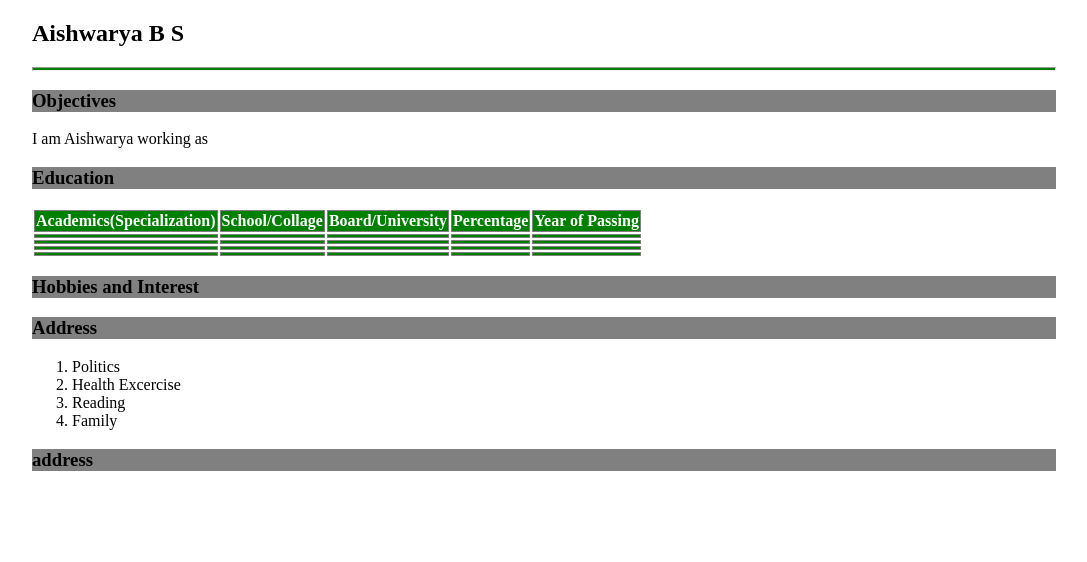
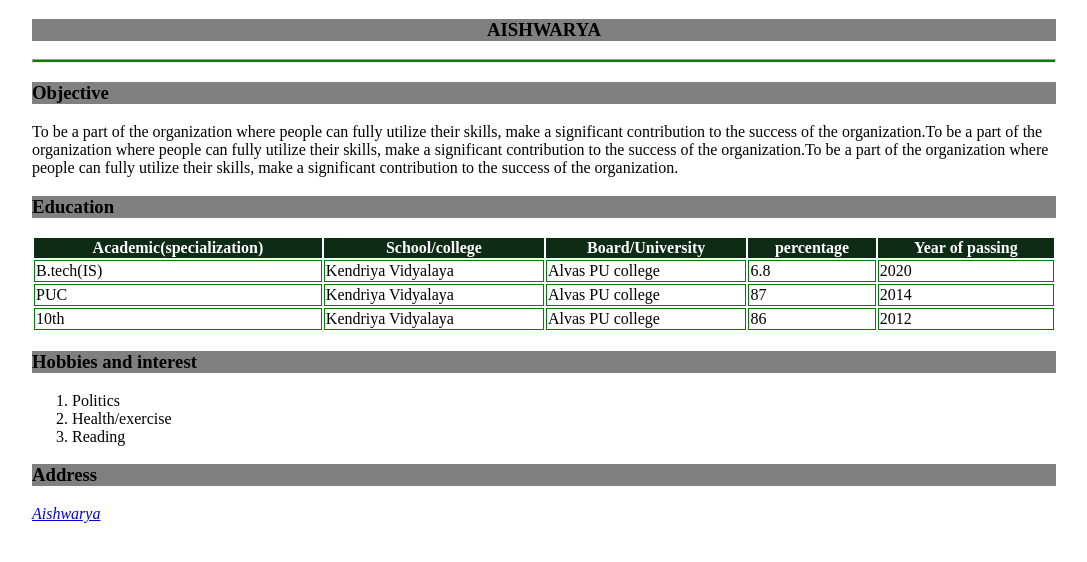
Before and after one commit to aish2028/profile, a plain HTML site: page index.html in a window 1280 px wide. Shown: the whole page, without its empty margins (96-1183 px from the left). Drawn offline with Linux system fonts and the light colour scheme.

Commit message:
profile-initial version

```diff
--- a/css/main.css
+++ b/css/main.css
@@ -2,25 +2,32 @@ body{
     width:80%;
     margin:auto;
 }
+
 #pname{
-    text-align: centre;
+    text-align: center
 }
+
 hr{
     height: 2px;
     background-color:green;
+
 }
 h3{
-    width: 100%;
-    background-color: grey;
+    background-color: gray;
+    width:100%;
 }
 table{
-    widows: 100%;
+    width:100%;
+}
+table,th,td{
+    border-bottom: 1px solid gray<
+}
+table th{
+    background-color: rgb(13, 43, 21);
+    color: white;
+
 
 }
-table th{
-    background-color: green;
-    color: white;
+table td{
+    border:1px solid green
 }
-table th,td{
-    border:1px solid grey;
-}
--- a/index.html
+++ b/index.html
@@ -4,65 +4,63 @@
     <meta charset="UTF-8">
     <meta name="viewport" content="width=device-width, initial-scale=1.0">
     <meta http-equiv="X-UA-Compatible" content="ie=edge">
-    <link rel="stylesheet" href="css/main.css">
-    <title>Aishwarya-Profile</title>
+
+    <title>AISHWARYA-Profile</title>
+    <link rel="stylesheet" type="text/css" href="css/main.css" />
 </head>
 <body>
-
-    <h2 id="pname">Aishwarya B S</h2>
+    <H3 id="pname">AISHWARYA</H3>
     <hr>
-    <h3>Objectives</h3>
-
-    I am Aishwarya working as
+    <h3>Objective</h3>
+    <p >To be a part of the organization where people can fully utilize
+        their skills, make a significant contribution to the success of the
+        organization.To be a part of the organization where people can fully
+         utilize their skills, make a significant contribution to the success
+          of the organization.To be a part of the organization where people
+           can fully utilize their skills, make a significant contribution to
+            the success of the organization.</p>
     <h3>Education</h3>
-    <table><tr>
-        <th>Academics(Specialization)</th>
-        <th>School/Collage</th>
+    <table>
+        <tr>
+            <th>Academic(specialization)</th>
+            <th>School/college</th>
             <th>Board/University</th>
-        <th>Percentage</th>
-        <th>Year of Passing</th>
+            <th>percentage</th>
+            <th>Year of passing</th>
         </tr>
         <tr>
-        <th></th>
-        <th></th>
-        <th></th>
-        <th></th>
-        <th></th>
+            <td>B.tech(IS)</td>
+            <td>Kendriya Vidyalaya</td>
+            <td>Alvas PU college</td>
+            <td>6.8</td>
+            <td>2020</td>
         </tr>
         <tr>
-        <th></th>
-        <th></th>
-        <th></th>
-        <th></th>
-        <th></th>
+                <td>PUC</td>
+                <td>Kendriya Vidyalaya</td>
+                <td>Alvas PU college</td>
+                <td>87</td>
+                <td>2014</td>
             </tr>
             <tr>
-        <th></th>
-        <th></th>
-        <th></th>
-        <th></th>
-        <th></th>
+                <td>10th</td>
+                <td>Kendriya Vidyalaya</td>
+                <td>Alvas PU college</td>
+                <td>86</td>
+                <td>2012</td>
             </tr>
-    <tr>
-        <th></th>
-        <th></th>
-        <th></th>
-        <th></th>
-        <th></th>
-    </tr>
+
     </table>
-    <h3>Hobbies and Interest</h3>
-    <h3>Address</h3>
+    <h3>Hobbies and interest</h3>
     <ol>
         <li>Politics</li>
-        <li>Health Excercise </li>
+        <li>Health/exercise</li>
         <li>Reading</li>
-        <li>Family</li>
     </ol>
-    <h3>address</h3>
+    <h3>Address</h3>
     <address>
-        <a href="https://www.github.com/aish2028"
-        <a href=
+        <a href ="https://github.com/aish2028">Aishwarya</a>
+
     </address>
 
 </body>
```
Lines whose indentation alone changed are shown as unchanged.
